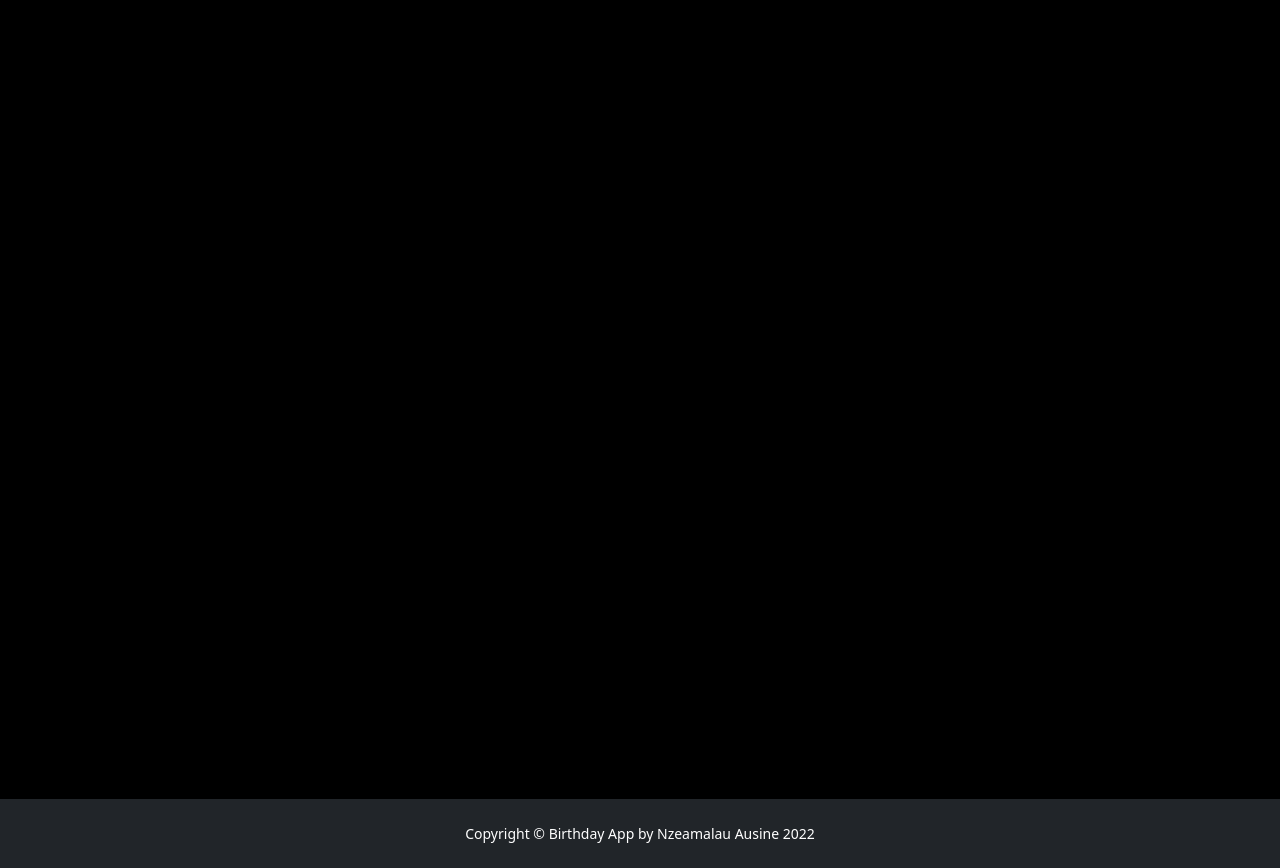
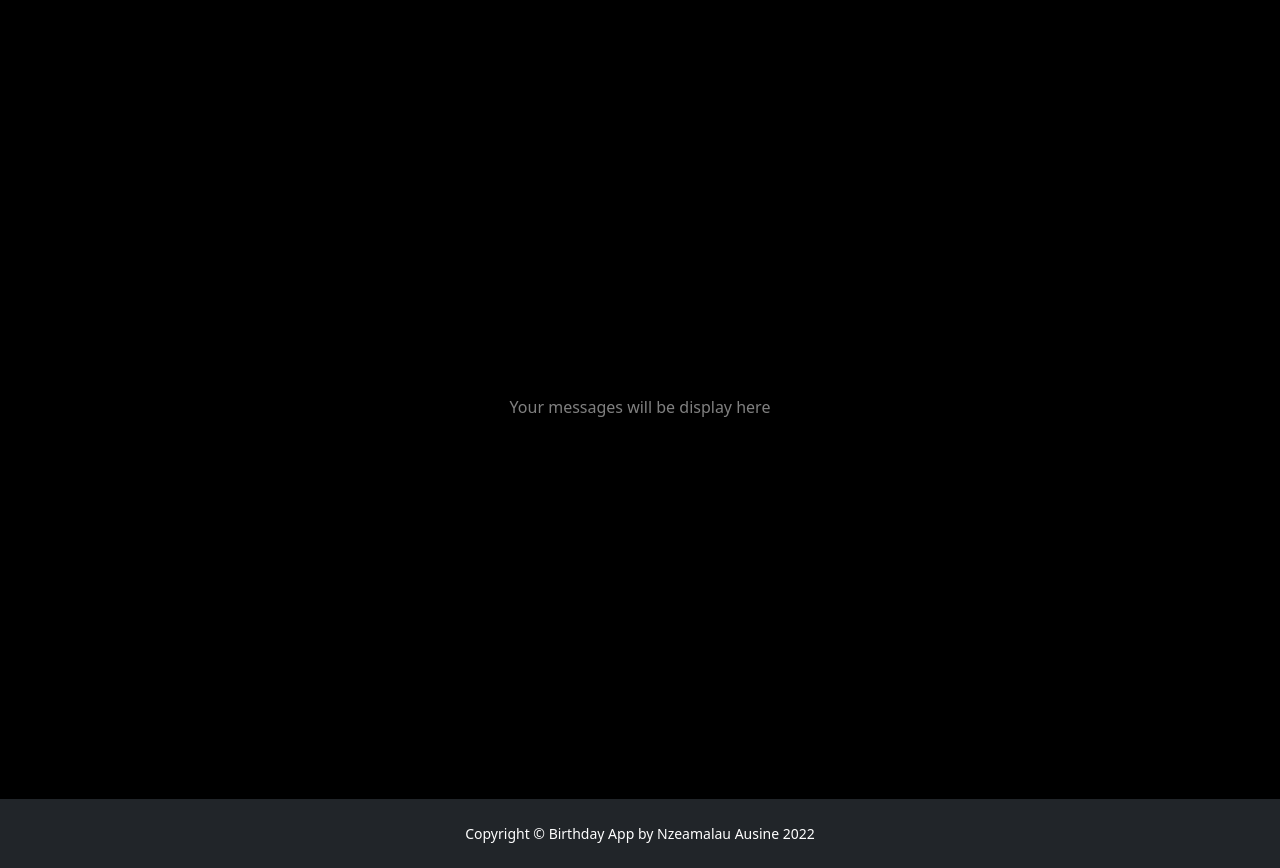
Before and after one commit to kelue/birthday-app, a Flask app: template templates/messages.html in a window 1280 px wide. Shown: the part 133-1001 px from the top of the page. Run offline with Flask 2, Linux system fonts and the light colour scheme; the template is opened without the code that fills it, so the values that code supplies are empty; parts of the project's set-up code (start-up, migrations or seed data) failed here and were passed over; some libraries are stand-ins or nearby versions; some web fonts are replaced.

Commit message:
add display for no messages

```diff
--- a/templates/messages.html
+++ b/templates/messages.html
@@ -30,6 +30,11 @@
                 </ul>
               </div>
               {% endfor %}
+              {% if not messages %}
+              <div class="d-flex justify-content-center align-items-center" style="height: 100vh;">
+                <p class="text-white-50">Your messages will be display here</p>
+              </div>
+              {% endif %}
         </div>
       </div>
 
```
